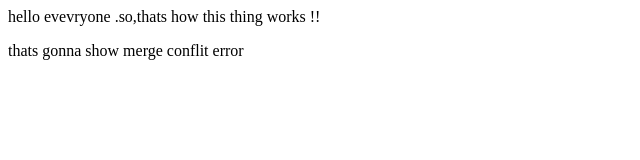
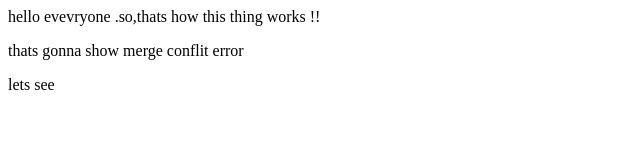
Before and after one commit to chandrakant12/moneymanagerKTM, a plain HTML site: page hello.html in a window 1280 px wide. Shown: the full height of the page, 0-640 px from the left. Drawn offline with Linux system fonts and the light colour scheme.

Commit message:
Update hello.html

```diff
--- a/hello.html
+++ b/hello.html
@@ -7,5 +7,6 @@ learner phase
 <body>
 <p>hello evevryone .so,thats how this thing works !!</p>
   <p>thats gonna show merge conflit error</p>
+  <p>lets see</p>
 </body>
 </html>
```
